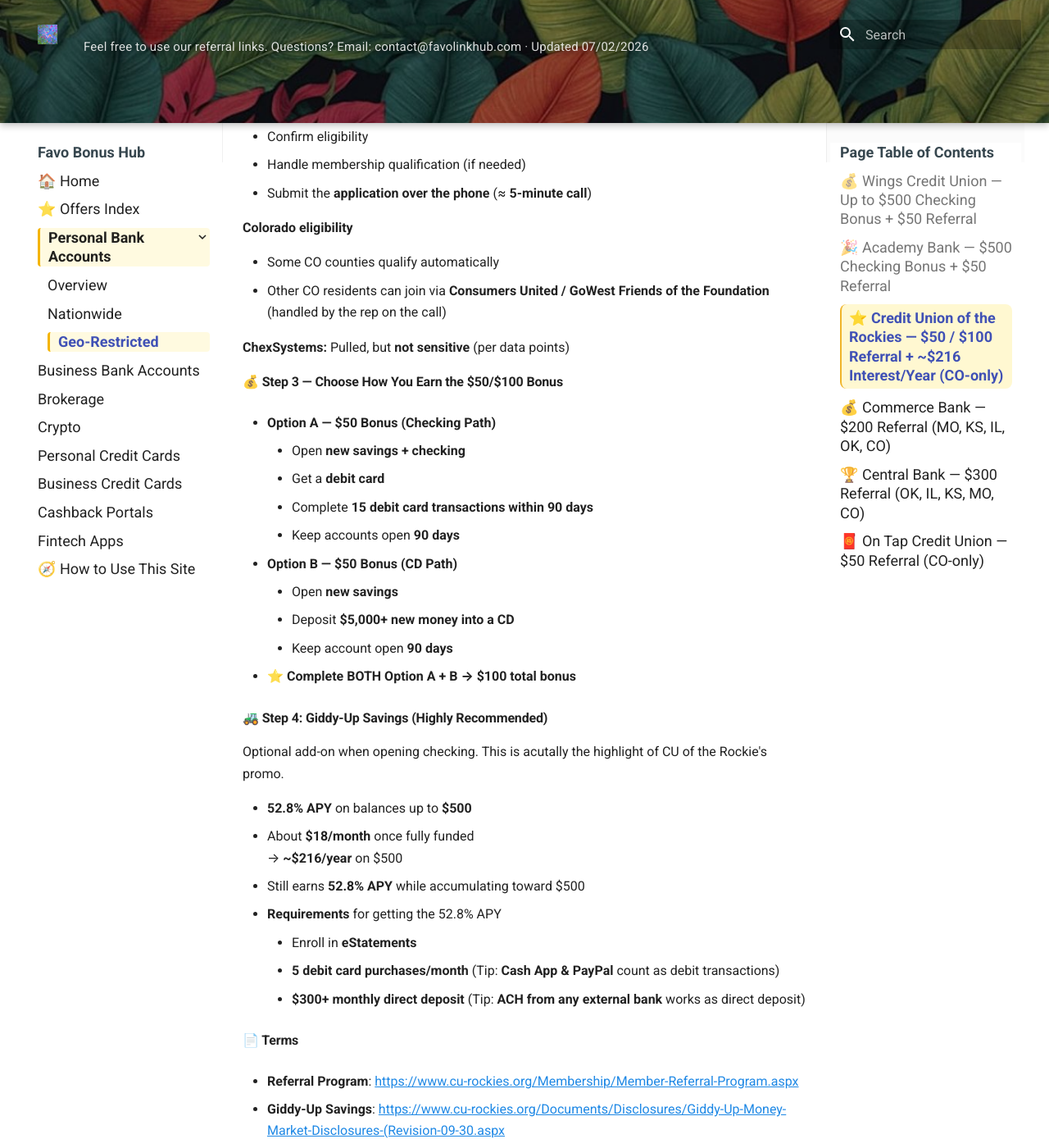
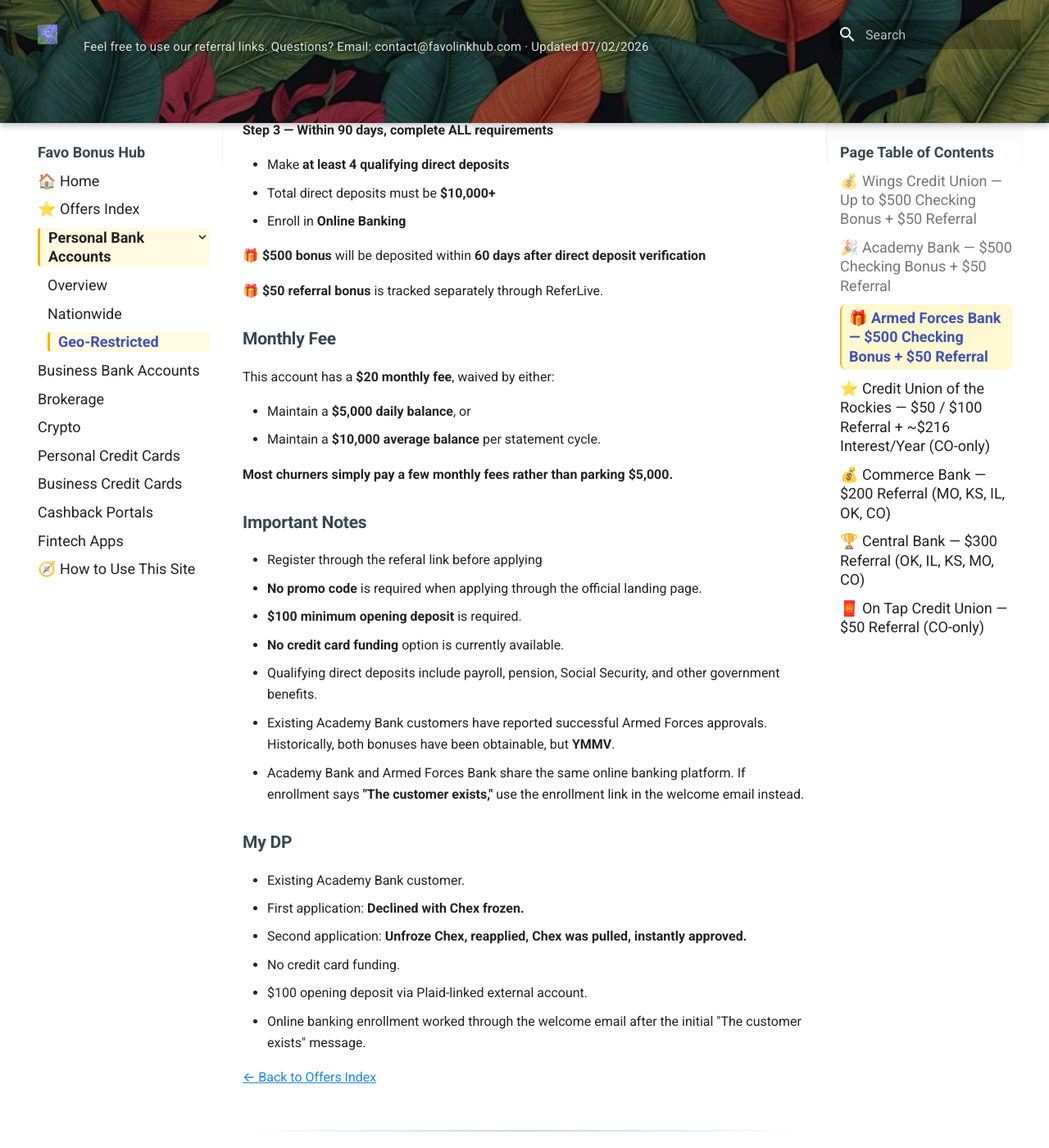
Before and after one commit to whispersofzephyr/favolinkhub-site, an MkDocs documentation site: the page built from docs/personal-bank-geo.md, in a window 1280 px wide and 1400 px high, scrolled down 5607 px. Shown: the whole window at 82% size. Built offline with MkDocs 1.6.1 and Material for MkDocs 9.7.7, drawn with Linux system fonts in a browser that asks for light colours; some of the changed text lies outside the part shown.

Commit message:
Update personal-bank-geo.md

```diff
--- a/docs/personal-bank-geo.md
+++ b/docs/personal-bank-geo.md
@@ -165,6 +165,74 @@ Even after paying a few monthly fees:
 - realistic net around **$450–$550**
 
 Excellent current regional bank churn option, especially for **AR, MO, KS, CO, AZ churners**.
+
+--8<-- "snippets/back-to-list.md"
+
+
+<a id="armed-forces-bank"></a>
+## 🎁 Armed Forces Bank — $500 Checking Bonus + $50 Referral
+**AR, MO, KS, CO, AZ** • **Expires July 15, 2026**
+
+> **Quick Summary**
+>
+> - **$500 checking bonus**
+> - **+$50 referral bonus via ReferLive**
+> - **$550 total possible**
+> - **$100 minimum opening deposit**
+> - **No credit card funding**
+> - **ChexSystems pulled**
+> - **Register referral first, then apply**
+
+### How to get the $550 total bonus
+
+**Important: complete referral registration *before* applying.**
+
+**Step 1 — Register referral first**
+
+**Referral link:**
+👉 [https://io.referlive.com/ynoh6J](https://io.referlive.com/ynoh6J)
+
+**Step 2 — Open a new Access Investment Checking account**
+
+👉 [https://www.afbank.com/open-an-online-checking-account-500promo-lp](https://www.afbank.com/open-an-online-checking-account-500promo-lp)
+
+**Step 3 — Within 90 days, complete ALL requirements**
+
+- Make **at least 4 qualifying direct deposits**
+- Total direct deposits must be **$10,000+**
+- Enroll in **Online Banking**
+
+🎁 **$500 bonus** will be deposited within **60 days after direct deposit verification**
+
+🎁 **$50 referral bonus** is tracked separately through ReferLive.
+
+### Monthly Fee
+
+This account has a **$20 monthly fee**, waived by either:
+
+- Maintain a **$5,000 daily balance**, or
+- Maintain a **$10,000 average balance** per statement cycle.
+
+**Most churners simply pay a few monthly fees rather than parking $5,000.**
+
+### Important Notes
+
+- Register through the referal link before applying
+- **No promo code** is required when applying through the official landing page.
+- **$100 minimum opening deposit** is required.
+- **No credit card funding** option is currently available.
+- Qualifying direct deposits include payroll, pension, Social Security, and other government benefits.
+- Existing Academy Bank customers have reported successful Armed Forces approvals. Historically, both bonuses have been obtainable, but **YMMV**.
+- Academy Bank and Armed Forces Bank share the same online banking platform. If enrollment says **"The customer exists,"** use the enrollment link in the welcome email instead.
+
+### My DP
+
+- Existing Academy Bank customer.
+- First application: **Declined with Chex frozen.**
+- Second application: **Unfroze Chex, reapplied, Chex was pulled, instantly approved.**
+- No credit card funding.
+- $100 opening deposit via Plaid-linked external account.
+- Online banking enrollment worked through the welcome email after the initial "The customer exists" message.
 
 --8<-- "snippets/back-to-list.md"
 
```
Also changed, not shown: other parts of docs/personal-bank-geo.md (+1 -1 lines).
